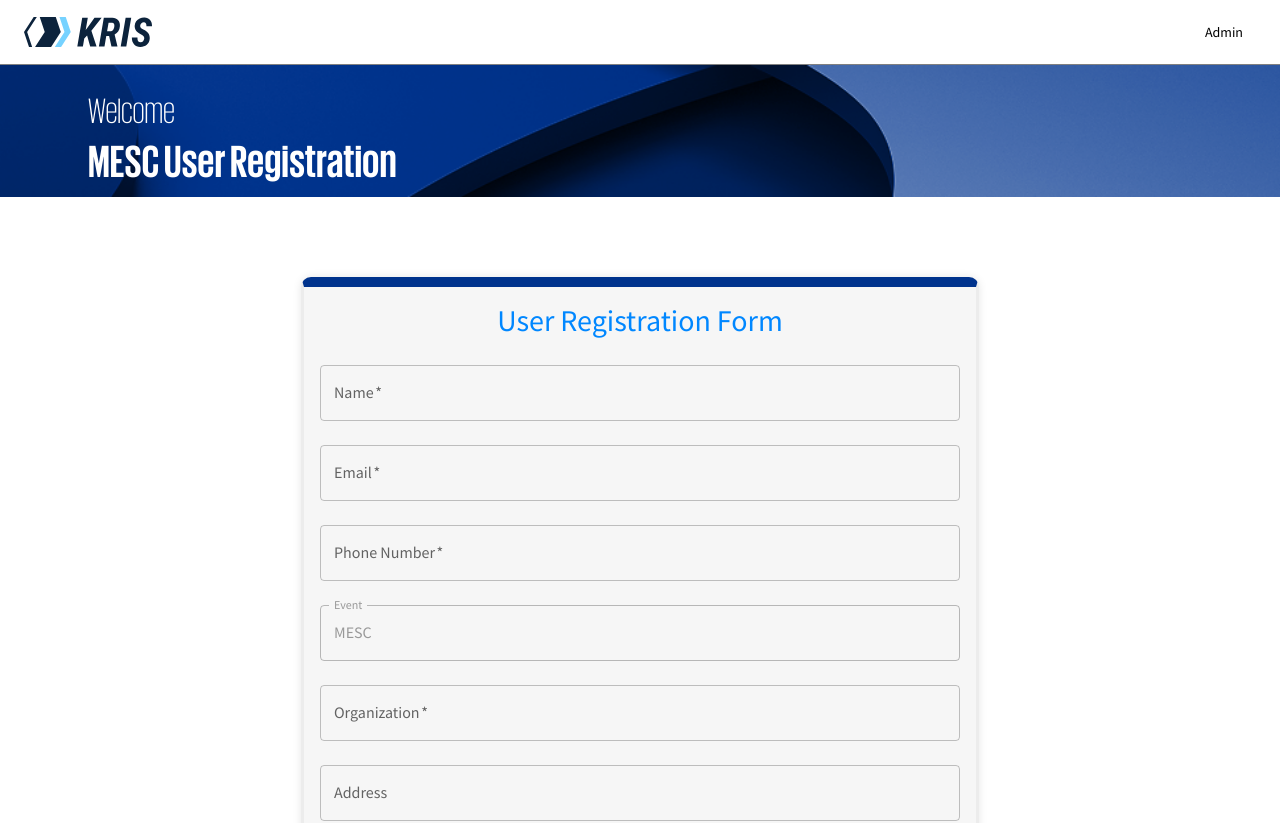
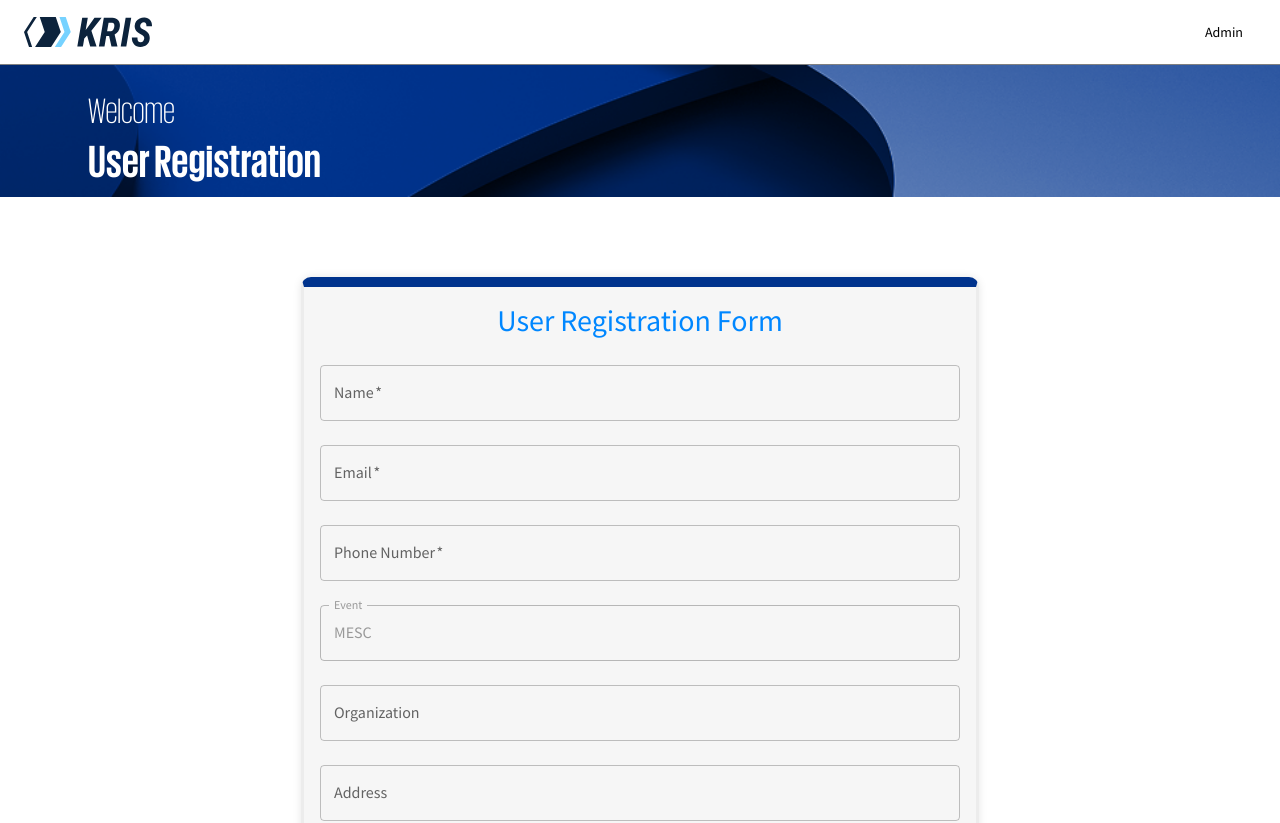
Before and after one commit to adarsh-sawrabh/User-registry, a React (Vite) app: page / in a window 1280 px wide. Shown: the top 823 px of the page. Built offline with nearby package versions, Linux system fonts and the light colour scheme.

Commit message:
MESC removed

```diff
--- a/src/components/KRISHeader.tsx
+++ b/src/components/KRISHeader.tsx
@@ -19,7 +19,7 @@ interface KRISHeaderProps {
 
 const KRISHeader: React.FC<KRISHeaderProps> = ({ currentUser, onLogin, onLogout }) => {
     const [anchorElUser, setAnchorElUser] = React.useState<null | HTMLElement>(null);
-    const welcomeText = currentUser ? `Admin Dashboard` : "MESC User Registration";
+    const welcomeText = currentUser ? `Admin Dashboard` : "User Registration";
 
     const handleUserMenu = (event: React.MouseEvent<HTMLElement>) => {
         setAnchorElUser(event.currentTarget);
--- a/src/components/UserRegForm.tsx
+++ b/src/components/UserRegForm.tsx
@@ -16,7 +16,7 @@ interface FormValues {
     email: string;
     phoneNumber: string;
     event: string;
-    organization: string;
+    organization?: string;
     address?: string;
     areasOfInterest?: string;
     consentGiven: string;
@@ -56,7 +56,6 @@ const UserRegForm: React.FC = () => {
         } else if (!/^\d{10}$/.test(formValues.phoneNumber)) {
             errors.phoneNumber = 'Phone Number must be 10 digits';
         }
-        if (!formValues.organization) errors.organization = 'Organization is required';
         return errors;
     };
 
@@ -179,10 +178,7 @@ const UserRegForm: React.FC = () => {
                         label="Organization"
                         value={formValues.organization}
                         onChange={handleInputChange}
-                        error={Boolean(formErrors.organization)}
-                        helperText={formErrors.organization}
                         margin="normal"
-                        required
                     />
                     <TextField
                         fullWidth
```
